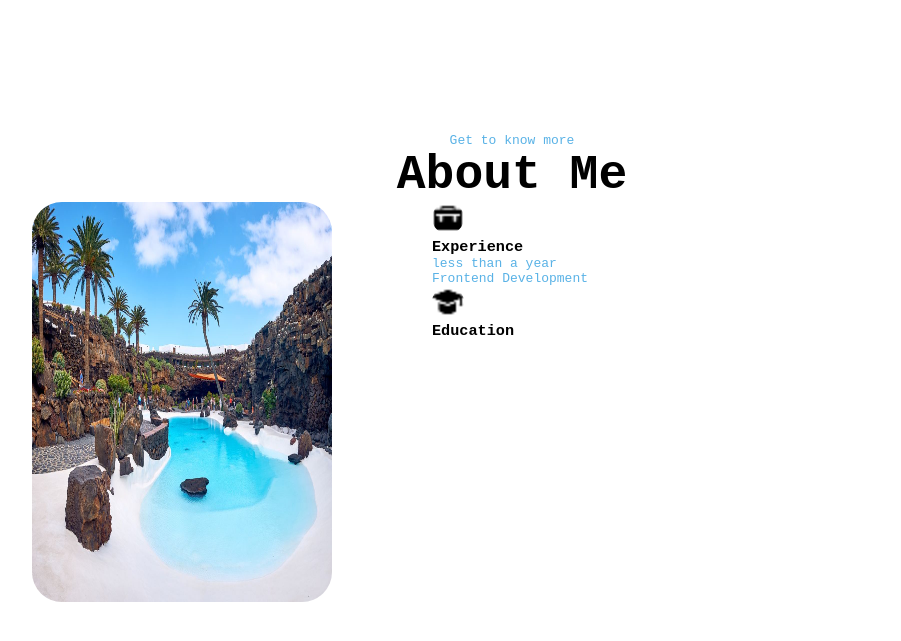
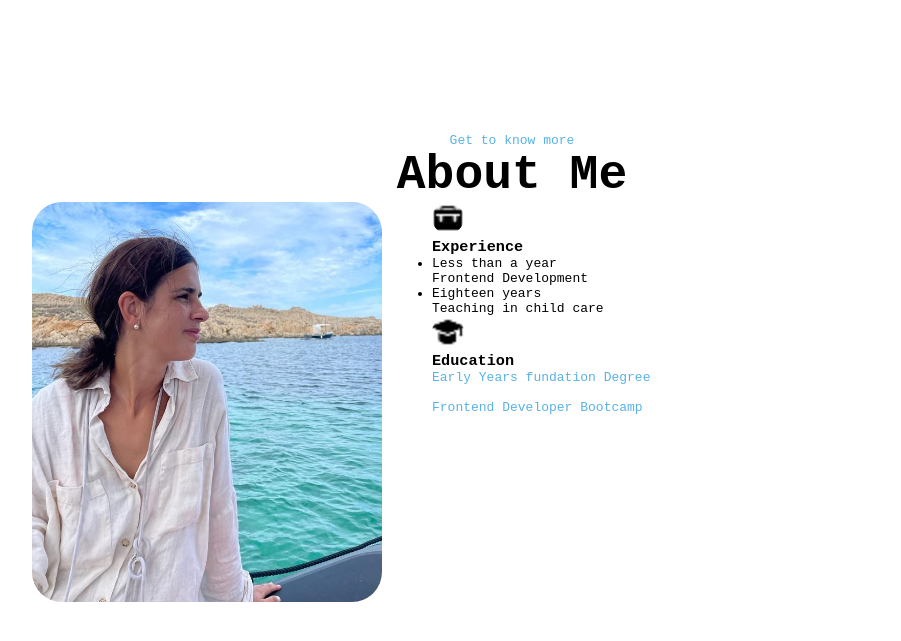
Before and after one commit to Raqueldelcastillo/bootsPorfolio, a plain HTML site: page index.html in a window 1280 px wide. Shown: the part 675-1316 px from the top of the page, without its empty margins (128-1029 px from the left). Drawn offline with Linux system fonts and the light colour scheme.

Commit message:
adding more section

```diff
--- a/index.html
+++ b/index.html
@@ -85,20 +85,24 @@ About Me
 </h1>
 <div class="section-container">
   <div class="section__pic-container">
-<img src="./assets/pool3.jpg" alt="porfile pic" class="about-pic" width="300px">
+<img src="./assets/photoAustralia.JPG" alt="porfile pic" class="about-pic" width="350px">
 </div>
 <div class="about-details-container">
   <div class="about-containers">
     <div class="details-container">
     <img src="./assets/work-experience.png" alt="experience icon" class ="icon">
     <h3> Experience </h3>
-    <p>less than a year <br> Frontend Development</p>
+    <ul>
+      <li>Less than a year  <br> Frontend Development</li>
+    <li>Eighteen years <br>Teaching in child care </li>
+  </ul>
 </div>
 <div class=""details-container>
 
 <img src="./assets/education-experience.png" alt="education" class="icon">
 <h3>Education</h3>
-
+<p> Early Years fundation Degree</p> <br>
+<p> Frontend Developer Bootcamp</p>
 </div>
   </div>
 </div>
--- a/style.css
+++ b/style.css
@@ -13,7 +13,6 @@ html {
 
 p {
   color: rgb(89, 178, 230);
-  /* color: rgb(88, 100, 19); */
 }
 
 a,
```
Also changed, not shown: assets/photoAustralia.JPG (added), assets/photoIreland.jpg (added), assets/photoWedding.JPG (added).
